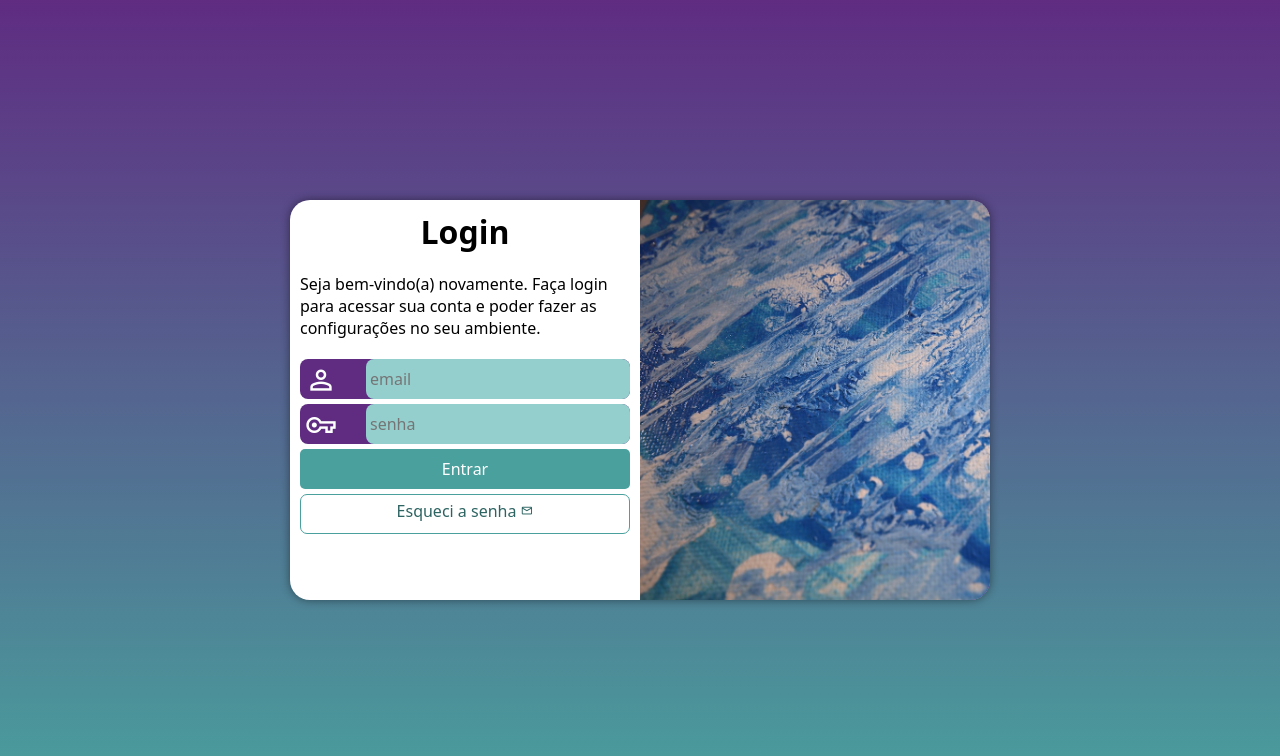
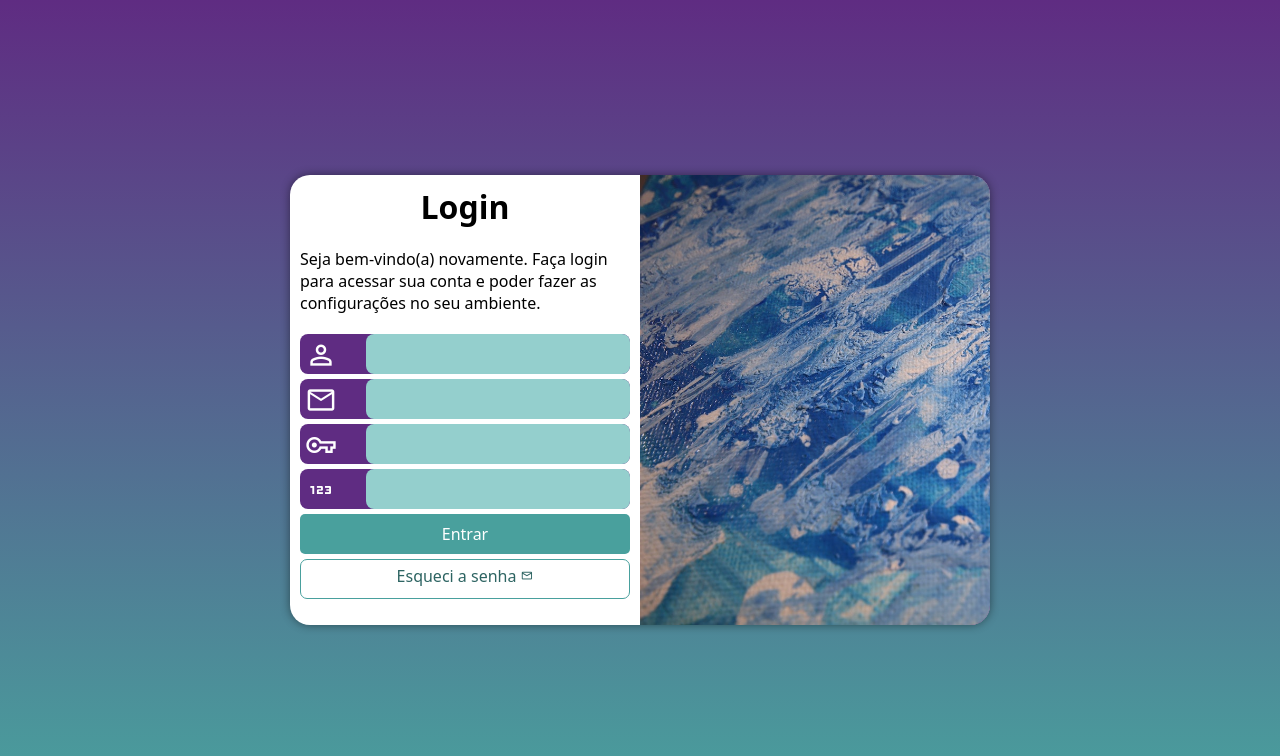
Before and after one commit to gustavodsantos/projeto-login, a Django app: template mysite/base/templates/base/index.html in a window 1280 px wide. Shown: the top 756 px of the page. Run offline with Django 5.2, Linux system fonts and the light colour scheme; the template is opened without the code that fills it, so the values that code supplies are empty, except form fields; tables that the repository leaves empty hold one stand-in row (values such as "Sample post"); form fields are guessed from the names that the template uses.

Commit message:
colocado as templates tags do django no index.html
close #06

```diff
--- a/mysite/base/static/css/media-query.css
+++ b/mysite/base/static/css/media-query.css
@@ -14,7 +14,7 @@
     }
     section#login {
         width: 80vw;
-        height: 300px;
+        height: 400px;
     }
     section#login > div#imagem {
         float: left;
@@ -32,7 +32,7 @@
     }
     section#login {
         width: 700px;
-        height: 400px;
+        height: 450px;
     }
     section#login > div#imagem {
         float: right;
--- a/mysite/base/templates/base/index.html
+++ b/mysite/base/templates/base/index.html
@@ -7,8 +7,8 @@
     <meta name="viewport" content="width=device-width, initial-scale=1.0">
     <title>Projeto Login</title>
     <link rel="stylesheet" href="https://fonts.googleapis.com/css2?family=Material+Symbols+Outlined:opsz,wght,FILL,GRAD@48,400,0,0" />
-    <link rel="stylesheet" href="../../static/css/style.css">
-    <link rel="stylesheet" href="../../static/css/media-query.css">
+    <link rel="stylesheet" href="{% static 'css/style.css' %}">
+    <link rel="stylesheet" href="{% static 'css/media-query.css' %}">
 </head>
 <body>
     <main>
@@ -19,22 +19,31 @@
             <div id="formulario">
                 <h1>Login</h1>
                 <p>Seja bem-vindo(a) novamente. Faça login para acessar sua conta e poder fazer as configurações no seu ambiente.</p>
-                <form action="login.php" method="post" autocomplete="on">
+                <form method="post" autocomplete="on">
+                    {% csrf_token %}
                     <div class="campo">
                         <span class="material-symbols-outlined">
                             person
                         </span>
-                        <input type="email" name="login" id="ilogin" placeholder="email" autocomplete="email" required maxlength="40">
-                        <label for="ilogin">
-                            Logim
-                        </label>
+                        {{ form.nome }}
+                    </div>
+                    <div class="campo">
+                        <span class="material-symbols-outlined">
+                            Mail
+                        </span>
+                        {{ form.email }}
                     </div>
                     <div class="campo">
                         <span class="material-symbols-outlined">
                             vpn_key
                         </span>
-                        <input type="password" name="senha" id="isenha" placeholder="senha" autocomplete="current-password" required minlength="8" maxlength="40">
-                        <label for="isenha">Senha</label>
+                        {{ form.senha }}
+                    </div>
+                    <div class="campo">
+                        <span class="material-symbols-outlined">
+                            123
+                        </span>
+                        {{ form.idade }}
                     </div>
                     <input type="submit" value="Entrar">
                     <a href="esqueci.html" class="botao">Esqueci a senha <span class="material-symbols-outlined">mail</span> </a>
```
